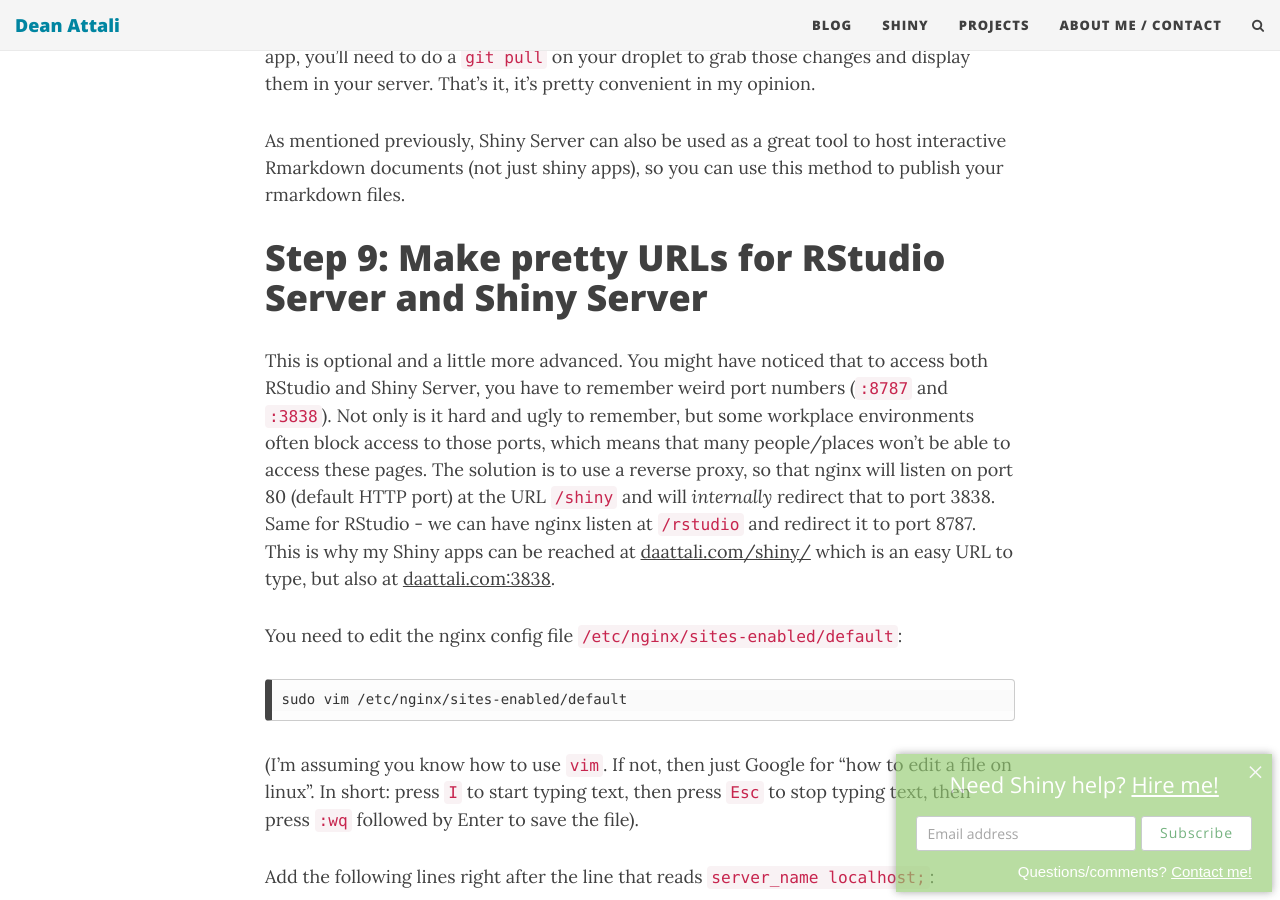
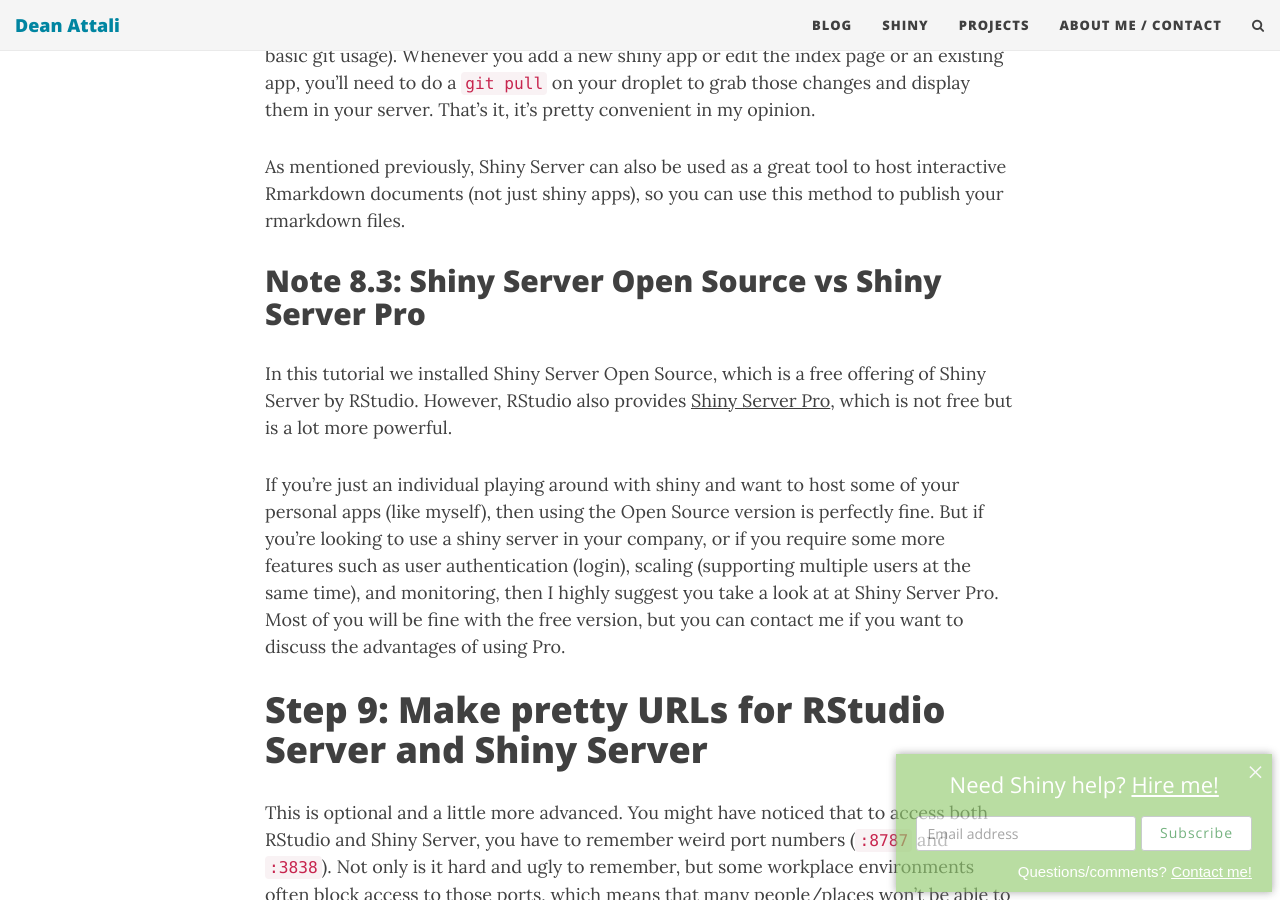
Before and after one commit to daattali/daattali.github.io, a Jekyll site: the page built from _posts/2015-05-09-setup-rstudio-shiny-server-digital-ocean.md, in a window 1280 px wide and 900 px high, scrolled down 13396 px. Built offline with Jekyll 4.4.1, drawn with Linux system fonts in a browser that asks for light colours; nearby versions of some CDN libraries; comment, search, counter and statistics services are not loaded; some of the changed text lies outside the part shown.

Commit message:
shiny server post: add section about shiny server pro

```diff
--- a/_posts/2015-05-09-setup-rstudio-shiny-server-digital-ocean.md
+++ b/_posts/2015-05-09-setup-rstudio-shiny-server-digital-ocean.md
@@ -23,11 +23,12 @@
 - [Step 4: Ensure you don't shoot yourself in the foot](#safety-first)
 - [Step 5: See your droplet in a browser](#nginx)
 - [Step 6: Install R](#install-r)
-  - [Step 6.1: Important note re: installing R packages](#user-libraries)
+  - [Note 6.1: Important note re: installing R packages](#user-libraries)
 - [Step 7: Install RStudio Server](#install-rstudio)
 - [Step 8: Install Shiny Server](#install-shiny)
   - [Step 8.1: Set up proper user permissions on Shiny Server](#shiny-user-perms)
   - [Step 8.2: Populate Shiny Server with Shiny apps using a git repository](#shiny-git)
+  - [Note 8.3: Shiny Server Open Source vs Shiny Server Pro](#server-pro)
 - [Step 9: Make pretty URLs for RStudio Server and Shiny Server](#reverse-proxy)
 - [Step 10: Custom domain name](#custom-domain)
 - [Updates](#updates)
@@ -153,7 +154,7 @@
 
 Feel free to play around with R now.
 
-## Step 6.1: Important note re: installing R packages {#user-libraries}
+## Note 6.1: Important note re: installing R packages {#user-libraries}
 
 Note that instead of launching R and installing the packages from R, I'm doing it from the terminal with `sudo su - -c "R ..."`. Why? Because if you log into R and install packages, by default they will be installed in your personal library and will only be accessible to the current user (`dean` in this case). By running the command the way I do above, it installs the packages as the `root` user, which means the packages will be installed in a global library and will be available to all users.
 
@@ -281,6 +282,12 @@
 
 As mentioned previously, Shiny Server can also be used as a great tool to host interactive Rmarkdown documents (not just shiny apps), so you can use this method to publish your rmarkdown files.
 
+## Note 8.3: Shiny Server Open Source vs Shiny Server Pro {#server-pro}
+
+In this tutorial we installed Shiny Server Open Source, which is a free offering of Shiny Server by RStudio. However, RStudio also provides [Shiny Server Pro](https://www.rstudio.com/products/shiny-server-pro/), which is not free but is a lot more powerful.
+
+If you're just an individual playing around with shiny and want to host some of your personal apps (like myself), then using the Open Source version is perfectly fine. But if you're looking to use a shiny server in your company, or if you require some more features such as user authentication (login), scaling (supporting multiple users at the same time), and monitoring, then I highly suggest you take a look at at Shiny Server Pro. Most of you will be fine with the free version, but you can contact me if you want to discuss the advantages of using Pro.
+
 # Step 9: Make pretty URLs for RStudio Server and Shiny Server {#reverse-proxy}
 
 This is optional and a little more advanced. You might have noticed that to access both RStudio and Shiny Server, you have to remember weird port numbers (`:8787` and `:3838`). Not only is it hard and ugly to remember, but some workplace environments often block access to those ports, which means that many people/places won't be able to access these pages. The solution is to use a reverse proxy, so that nginx will listen on port 80 (default HTTP port) at the URL `/shiny` and will *internally* redirect that to port 3838. Same for RStudio - we can have nginx listen at `/rstudio` and redirect it to port 8787. This is why my Shiny apps can be reached at [daattali.com/shiny/](http://daattali.com/shiny/) which is an easy URL to type, but also at [daattali.com:3838](http://daattali.com:3838).
@@ -383,6 +390,8 @@
 
 **[2016-03-10]** There was an article today about how to [add authentication to Shiny Server using nginx](http://www.datascienceriot.com/add-authentication-to-shiny-server-with-nginx/).  I haven't tried it, but it looks like a great resource if you want to add authentication to your apps.
 
+**[2016-10-09]** Added a [small section]((#server-pro) on Shiny Server Pro.
+
 # Resources {#resources}
 
 This is a list of the main blog/StackOverflow/random posts I had to consult while getting all this to work.
```
